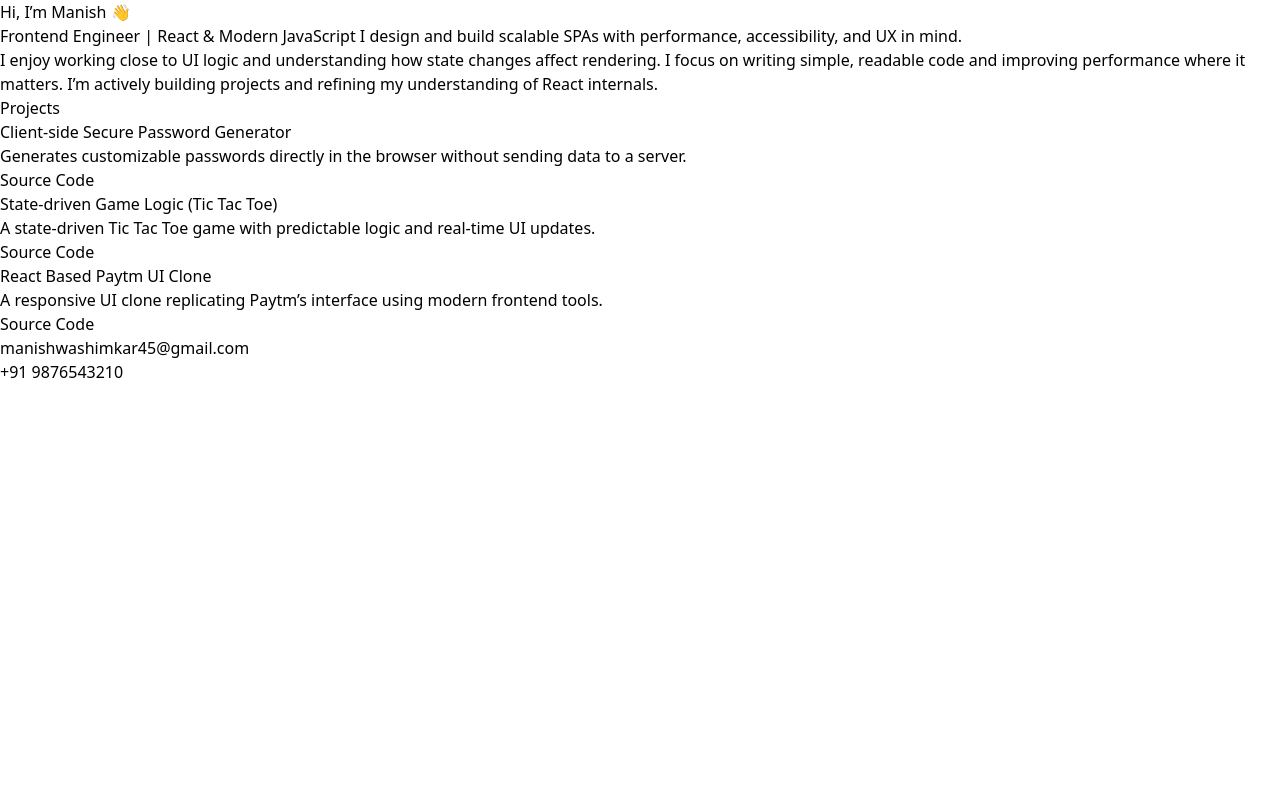
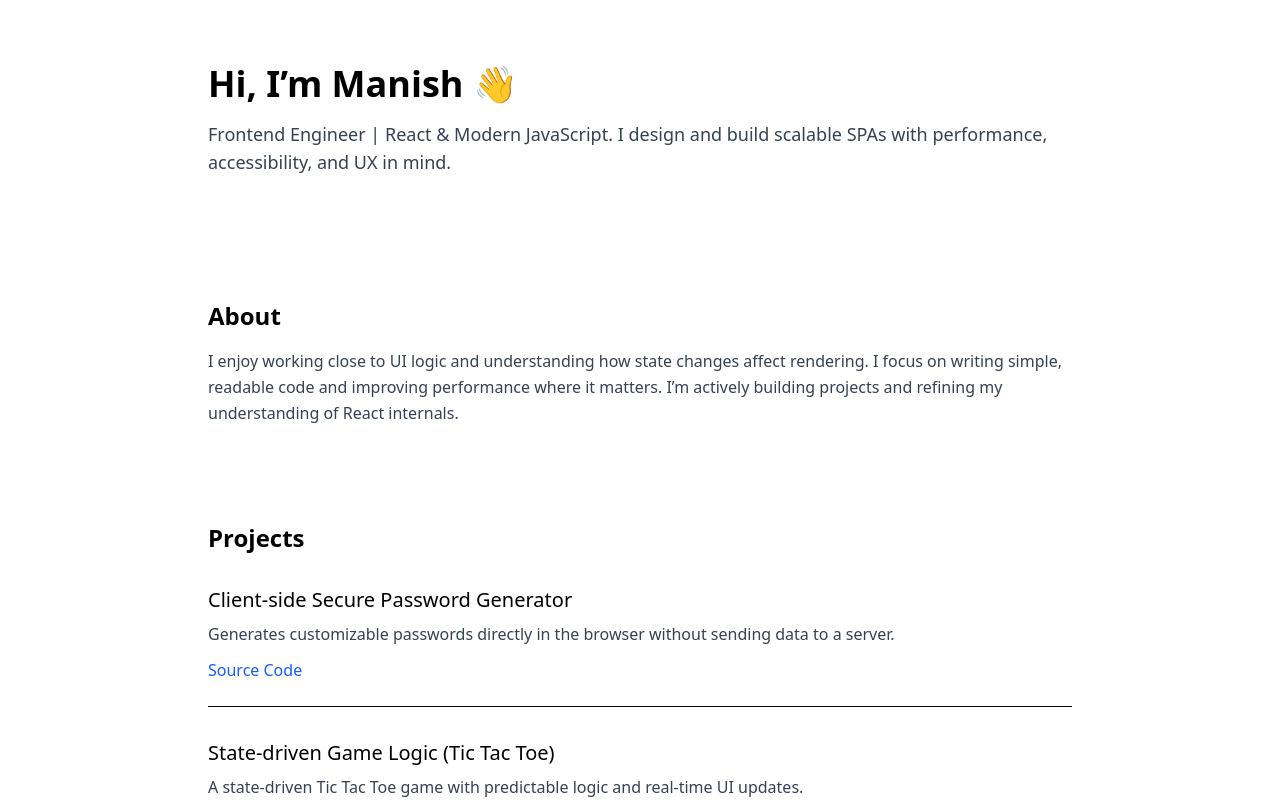
Before and after one commit to manishwashimkar/portfolio, a React (Vite) app: page / in a window 1280 px wide. Shown: the top 800 px of the page. Built offline with nearby package versions, Linux system fonts and the light colour scheme.

Commit message:
Add basic layout and typography using Tailwind

```diff
--- a/src/components/About.jsx
+++ b/src/components/About.jsx
@@ -1,14 +1,22 @@
 import React from "react";
+import Container from "./commen/Container";
 
-function About(){
+
+function About() {
   return (
-        <section>
+    <section className="py-12">
+      <Container>
+        <h2 className="text-2xl font-semibold mb-4">About</h2>
+
+        <p className="text-gray-700 leading-relaxed">
           I enjoy working close to UI logic and understanding how state changes
           affect rendering. I focus on writing simple, readable code and improving
           performance where it matters. I’m actively building projects and
           refining my understanding of React internals.
+        </p>
+      </Container>
     </section>
-    )
+  );
 }
 
 export default About;
--- a/src/components/Contact.jsx
+++ b/src/components/Contact.jsx
@@ -1,10 +1,23 @@
 import React from "react";
+import Container from "./commen/Container";
+
 
 function Contact() {
   return (
-    <section>
-      <p>manishwashimkar45@gmail.com</p>
-      <p>+91 9876543210</p>
+    <section className="py-12">
+      <Container>
+        <h2 className="text-2xl font-semibold mb-4">Contact</h2>
+
+        <p className="text-gray-700">
+          Email:{" "}
+          <a
+            href="mailto:manishwashimkar45@gmail.com"
+            className="text-blue-600 hover:underline"
+          >
+            manishwashimkar45@gmail.com
+          </a>
+        </p>
+      </Container>
     </section>
   );
 }
--- a/src/components/Hero.jsx
+++ b/src/components/Hero.jsx
@@ -1,16 +1,24 @@
 import React from "react";
+import Container from "./commen/Container";
 
-function Hero(){
-    return(
-        <section>
-        <h1>Hi, I’m Manish 👋</h1>
-        <p>
-          Frontend Engineer | React & Modern JavaScript I design and build
+// import Container from "./common/Container";
+
+
+function Hero() {
+  return (
+    <section className="py-16">
+      <Container>
+        <h1 className="text-3xl sm:text-4xl font-bold mb-4">
+          Hi, I’m Manish 👋
+        </h1>
+
+        <p className="text-lg text-gray-700 mb-3">
+          Frontend Engineer | React & Modern JavaScript. I design and build
           scalable SPAs with performance, accessibility, and UX in mind.
         </p>
-
-      </section>
-    )
+      </Container>
+    </section>
+  );
 }
 
 export default Hero;
--- a/src/components/Projects.jsx
+++ b/src/components/Projects.jsx
@@ -1,41 +1,52 @@
 import projects from "../data/projects";
 import React from "react";
+import Container from "./commen/Container";
 
 function Projects() {
   return (
-    <section>
-      <h2>Projects</h2>
+    <section className="py-12">
+      <Container>
+        <h2 className="text-2xl font-semibold mb-8">Projects</h2>
 
-      <ul>
+        <ul className="space-y-8">
           {projects.map((project) => (
-          <li key={project.id}>
-            <h3>{project.title}</h3>
-            <p>{project.description}</p>
+            <li key={project.id} className="border-b pb-6">
+              <h3 className="text-xl font-medium mb-2">
+                {project.title}
+              </h3>
 
-            {project.live && (
+              <p className="text-gray-700 mb-3">
+                {project.description}
+              </p>
+
+              <div className="flex gap-4">
+                {project.repoUrl && (
                   <a
-                href={project.live}
+                    href={project.repoUrl}
                     target="_blank"
                     rel="noopener noreferrer"
+                    className="text-blue-600 hover:underline"
+                  >
+                    Source Code
+                  </a>
+                )}
+
+                {project.liveUrl && (
+                  <a
+                    href={project.liveUrl}
+                    target="_blank"
+                    rel="noopener noreferrer"
+                    className="text-blue-600 hover:underline"
                   >
                     Live Demo
                   </a>
                 )}
-
-            {project.github && (
-              <a
-                href={project.github}
-                target="_blank"
-                rel="noopener noreferrer"
-              >
-                Source Code
-              </a>
-            )}
+              </div>
             </li>
           ))}
         </ul>
+      </Container>
     </section>
   );
 }
-
 export default Projects;
--- /dev/null
+++ b/src/components/commen/Container.jsx
@@ -0,0 +1,11 @@
+import React from "react";
+
+function Container({ children }) {
+  return (
+    <div className="max-w-4xl mx-auto px-4">
+      {children}
+    </div>
+  );
+}
+
+export default Container;
--- a/src/data/projects.js
+++ b/src/data/projects.js
@@ -8,8 +8,8 @@ const projects = [
     focus: "Controlled inputs, derived state, predictable re-renders",
     learnings: "Learned how small state changes affect component re-renders.",
     tech: ["React", "JavaScript", "TailwindCSS"],
-    live: "",
-    github: "https://github.com/manishwashimkar/password-generator",
+    liveUrl: "",
+    repoUrl: "https://github.com/manishwashimkar/password-generator",
   },
   {
     id: 2,
@@ -22,8 +22,8 @@ const projects = [
     learnings:
       "Learned how to maintain UI layer and Data layer in sync for better performance",
     tech: ["HTML5", "CSS", , "JavaScript", "ReactJS"],
-    live: "",
-    github: "https://github.com/manishwashimkar/state-driven-game-logic",
+    liveUrl: "",
+    repoUrl: "https://github.com/manishwashimkar/state-driven-game-logic",
   },
   {
     id: 3,
@@ -35,8 +35,8 @@ const projects = [
     focus: "Controlled inputs, derived state, predictable re-renders",
     learnings: "Learned how small state changes affect component re-renders.",
     tech: ["HTML", "CSS", "JavaScript", "React", "TailwindCSS"],
-    live: "",
-    github: "https://github.com/manishwashimkar/react-based-paytm-ui-clone",
+    liveUrl: "",
+    repoUrl: "https://github.com/manishwashimkar/react-based-paytm-ui-clone",
   },
 ];
 
```
Lines whose indentation alone changed are shown as unchanged.
